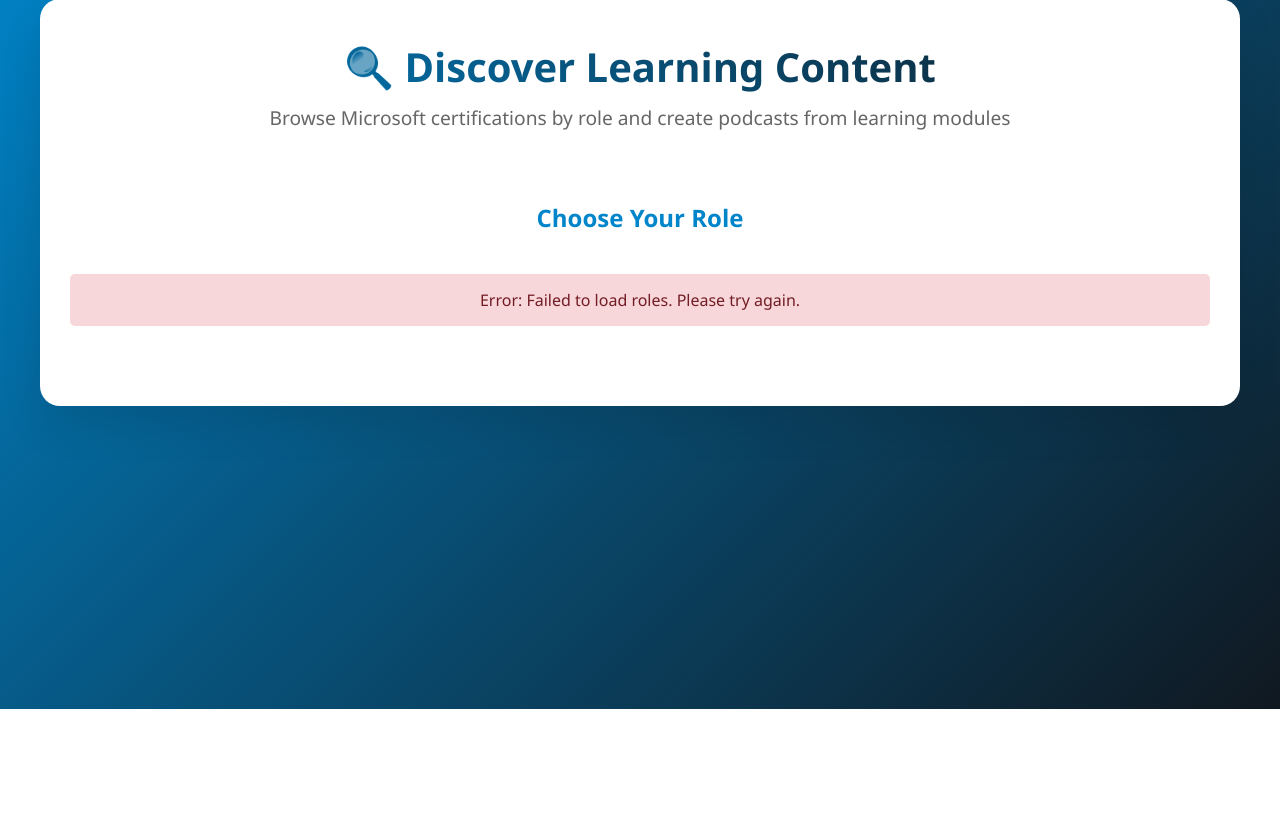
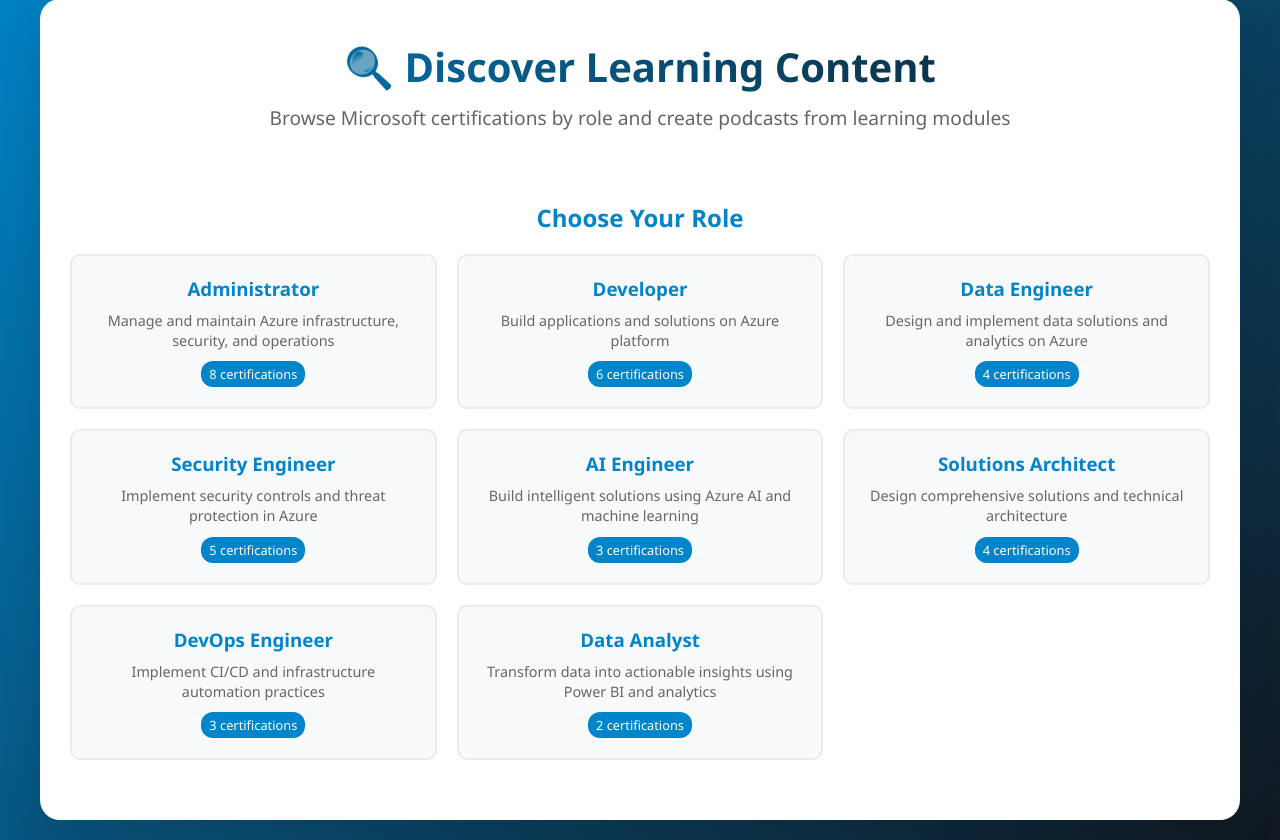
Before and after one commit to Thor-DraperJr/EdutainmentForge, a Flask app: template templates/discover.html in a window 1280 px wide. Shown: the part 91-931 px from the top of the page. Before the commit the page ends 800 px from the top, so only its background shows below. Run offline with Flask 3, Linux system fonts and the light colour scheme; the template is opened without the code that fills it, so the values that code supplies are empty.

Commit message:
Implement progressive loading architecture for better performance
- Replace API-dependent role loading with static role data for instant display
- Add lazy loading for certifications (API call only when role clicked)
- Add lazy loading for modules (API call only when certification clicked)
- Add lazy loading for unit details with accurate URLs (API call only when units expanded)
- Implement module details caching to avoid repeated API calls
- Knowledge check links now use accurate URLs directly from MS Learn API
- Significantly improved page load performance and user experience
- Maintains accuracy while providing immediate feedback at each navigation level

```diff
--- a/templates/discover.html
+++ b/templates/discover.html
@@ -628,32 +628,64 @@
     <script>
         let currentRole = null;
         let currentCertification = null;
-        let rolesData = {};
+        let moduleDetailsCache = new Map(); // Cache for module details to avoid repeated API calls
 
-        // Load roles on page load
+        // Static role data for instant loading - no API call needed
+        const STATIC_ROLES = [
+            {
+                id: 'administrator',
+                name: 'Administrator',
+                description: 'Manage and maintain Azure infrastructure, security, and operations',
+                certification_count: 8
+            },
+            {
+                id: 'developer',
+                name: 'Developer',
+                description: 'Build applications and solutions on Azure platform',
+                certification_count: 6
+            },
+            {
+                id: 'data-engineer',
+                name: 'Data Engineer',
+                description: 'Design and implement data solutions and analytics on Azure',
+                certification_count: 4
+            },
+            {
+                id: 'security-engineer',
+                name: 'Security Engineer',
+                description: 'Implement security controls and threat protection in Azure',
+                certification_count: 5
+            },
+            {
+                id: 'ai-engineer',
+                name: 'AI Engineer',
+                description: 'Build intelligent solutions using Azure AI and machine learning',
+                certification_count: 3
+            },
+            {
+                id: 'solutions-architect',
+                name: 'Solutions Architect',
+                description: 'Design comprehensive solutions and technical architecture',
+                certification_count: 4
+            },
+            {
+                id: 'devops-engineer',
+                name: 'DevOps Engineer',
+                description: 'Implement CI/CD and infrastructure automation practices',
+                certification_count: 3
+            },
+            {
+                id: 'data-analyst',
+                name: 'Data Analyst',
+                description: 'Transform data into actionable insights using Power BI and analytics',
+                certification_count: 2
+            }
+        ];
+
+        // Load roles immediately on page load - no API call needed
         document.addEventListener('DOMContentLoaded', function() {
-            loadRoles();
+            displayRoles(STATIC_ROLES);
         });
-
-        // Load available roles
-        function loadRoles() {
-            showLoading('roleGrid');
-
-            fetch('/api/catalog/roles')
-                .then(response => response.json())
-                .then(data => {
-                    if (data.error) {
-                        showError('roleGrid', data.error);
-                        return;
-                    }
-
-                    displayRoles(data.roles);
-                })
-                .catch(error => {
-                    console.error('Error loading roles:', error);
-                    showError('roleGrid', 'Failed to load roles. Please try again.');
-                });
-        }
 
         // Display roles
         function displayRoles(roles) {
@@ -668,20 +700,22 @@
             `).join('');
         }
 
-        // Select a role and load its certifications
+        // Select a role and load its certifications (API call only when needed)
         function selectRole(roleId, roleName) {
             currentRole = { id: roleId, name: roleName };
-            showLoading('certGrid');
 
-            // Hide role selection, show certification section
+            // Hide role selection, show certification section immediately
             document.getElementById('roleSelection').style.display = 'none';
             document.getElementById('certificationSection').style.display = 'block';
 
-            // Update breadcrumb and title
+            // Update breadcrumb and title immediately
             document.getElementById('breadcrumb').innerHTML = `<a href="#" onclick="showRoles()">Roles</a> > ${roleName}`;
             document.getElementById('certificationTitle').textContent = `${roleName} Certifications`;
 
-            // Load certifications for this role
+            // Show loading only for the certification grid
+            showLoading('certGrid');
+
+            // NOW make the API call to load certifications for this role
             fetch(`/api/catalog/roles/${roleId}/certifications`)
                 .then(response => response.json())
                 .then(data => {
@@ -722,21 +756,23 @@
             `).join('');
         }
 
-        // Select a certification and load its modules
+        // Select a certification and load its modules (API call only when needed)
         function selectCertification(certId, certName) {
             currentCertification = { id: certId, name: certName };
-            showLoading('moduleList');
 
-            // Hide certification section, show module section
+            // Hide certification section, show module section immediately
             document.getElementById('certificationSection').style.display = 'none';
             document.getElementById('moduleSection').style.display = 'block';
 
-            // Update breadcrumb and title
+            // Update breadcrumb and title immediately
             document.getElementById('moduleBreadcrumb').innerHTML =
                 `<a href="#" onclick="showRoles()">Roles</a> > <a href="#" onclick="showCertifications()">${currentRole.name}</a> > ${certId}`;
             document.getElementById('moduleTitle').textContent = `${certName} - Learning Modules`;
 
-            // Load modules for this certification
+            // Show loading only for the module list
+            showLoading('moduleList');
+
+            // NOW make the API call to load modules for this certification
             fetch(`/api/catalog/certifications/${certId}/modules`)
                 .then(response => response.json())
                 .then(data => {
@@ -753,7 +789,7 @@
                 });
         }
 
-        // Display modules with smart organization
+        // Display modules with lazy-loaded unit details
         function displayModules(modules) {
             const moduleList = document.getElementById('moduleList');
 
@@ -772,7 +808,7 @@
             });
 
             moduleList.innerHTML = sortedModules.map((module, index) => `
-                <div class="module-item">
+                <div class="module-item" data-module-url="${module.url}" data-module-id="${module.id || ''}">
                     <div class="module-header">
                         <div class="module-title">${module.title}</div>
                         <div class="module-meta">
@@ -782,44 +818,15 @@
                         </div>
                     </div>
                     ${module.description ? `<div class="module-description">${module.description}</div>` : ''}
-                    ${module.unit_details ? `
-                        <button class="toggle-units" onclick="toggleUnits('units-${index}')">
-                            📑 View ${module.units} units
-                        </button>
-                        <div class="units-preview" id="units-${index}">
-                            <h5>Module Units:</h5>
-                            <ul class="units-list">
-                                ${module.unit_details.map((unit, unitIndex) => {
-                                    const isKnowledgeCheck = unit.toLowerCase().includes('knowledge check');
-
-                                    if (isKnowledgeCheck) {
-                                        return `
-                                            <li class="unit-item knowledge-check" id="unit-${index}-${unitIndex}">
-                                                <span class="unit-title">${unit}</span>
-                                                <div class="unit-controls">
-                                                    <a href="#" class="unit-knowledge-link"
-                                                       onclick="openKnowledgeCheck('${module.url}', ${unitIndex + 1}); return false;">
-                                                        🧠 Take Knowledge Check
-                                                    </a>
-                                                </div>
-                                            </li>
-                                        `;
-                                    } else {
-                                        return `
-                                            <li class="unit-item" id="unit-${index}-${unitIndex}">
-                                                <span class="unit-title">${unit}</span>
-                                                <div class="unit-controls">
-                                                    <button class="unit-generate-button" onclick="generateUnitPodcast('${module.url}', '${unit}', '${module.title}', ${index}, ${unitIndex})">
-                                                        🎙️ Generate Podcast
-                                                    </button>
-                                                </div>
-                                            </li>
-                                        `;
-                                    }
-                                }).join('')}
-                            </ul>
-                        </div>
-                    ` : ''}
+                    <button class="toggle-units" onclick="toggleUnitsWithAPI('units-${index}', '${module.url}', '${module.id || ''}', ${index})">
+                        📑 View ${module.units || 'units'}
+                    </button>
+                    <div class="units-preview" id="units-${index}">
+                        <!-- Units will be loaded here when expanded -->
+                    </div>
+                    <button class="generate-button" onclick="generatePodcast('${module.url}', '${module.title.replace(/'/g, "\\'")}')">
+                        🎙️ Generate Full Module Podcast
+                    </button>
                 </div>
             `).join('');
 
@@ -931,14 +938,127 @@
             currentCertification = null;
         }
 
-        // Toggle unit details display
+        // Toggle unit details display with API-driven accurate URLs
+        async function toggleUnitsWithAPI(unitsId, moduleUrl, moduleId, moduleIndex) {
+            const unitsDiv = document.getElementById(unitsId);
+            const button = unitsDiv.previousElementSibling;
+
+            if (unitsDiv.classList.contains('show')) {
+                // Hide units
+                unitsDiv.classList.remove('show');
+                button.textContent = `📑 View units`;
+                return;
+            }
+
+            // Show units - check if we need to load them
+            if (unitsDiv.innerHTML.trim() === '' || unitsDiv.innerHTML.includes('<!-- Units will be loaded here')) {
+                // Show loading state
+                button.textContent = '⏳ Loading units...';
+                unitsDiv.innerHTML = `
+                    <div class="loading">
+                        <div class="spinner"></div>
+                        <div>Loading unit details...</div>
+                    </div>
+                `;
+
+                try {
+                    // Get accurate unit details from API with caching
+                    let moduleDetails = moduleDetailsCache.get(moduleUrl);
+
+                    if (!moduleDetails) {
+                        const response = await fetch(`/api/catalog/modules/${encodeURIComponent(moduleUrl)}`);
+                        if (response.ok) {
+                            moduleDetails = await response.json();
+                            moduleDetailsCache.set(moduleUrl, moduleDetails);
+                        }
+                    }
+
+                    if (moduleDetails && moduleDetails.units) {
+                        // Use API data with accurate URLs
+                        displayUnitsFromAPI(unitsDiv, moduleDetails.units, moduleIndex, moduleDetails.title);
+                    } else {
+                        // Fallback to basic display
+                        displayUnitsFallback(unitsDiv, moduleIndex, moduleUrl);
+                    }
+
+                } catch (error) {
+                    console.warn('Failed to load unit details from API, using fallback:', error);
+                    displayUnitsFallback(unitsDiv, moduleIndex, moduleUrl);
+                }
+
+                button.textContent = '📑 Hide units';
+            } else {
+                // Units already loaded, just show them
+                button.textContent = '📑 Hide units';
+            }
+
+            unitsDiv.classList.add('show');
+        }
+
+        // Display units using accurate API data
+        function displayUnitsFromAPI(unitsDiv, units, moduleIndex, moduleTitle) {
+            unitsDiv.innerHTML = `
+                <h5>Module Units:</h5>
+                <ul class="units-list">
+                    ${units.map((unit, unitIndex) => {
+                        const isKnowledgeCheck = unit.title.toLowerCase().includes('knowledge check');
+
+                        if (isKnowledgeCheck) {
+                            return `
+                                <li class="unit-item knowledge-check" id="unit-${moduleIndex}-${unitIndex}">
+                                    <span class="unit-title">${unit.title}</span>
+                                    <div class="unit-controls">
+                                        <a href="${unit.url}" target="_blank" class="unit-knowledge-link">
+                                            🧠 Take Knowledge Check
+                                        </a>
+                                    </div>
+                                </li>
+                            `;
+                        } else {
+                            return `
+                                <li class="unit-item" id="unit-${moduleIndex}-${unitIndex}">
+                                    <span class="unit-title">${unit.title}</span>
+                                    <div class="unit-controls">
+                                        <button class="unit-generate-button" onclick="generateUnitPodcast('${unit.url}', '${unit.title.replace(/'/g, "\\'")}', '${moduleTitle.replace(/'/g, "\\'")}', ${moduleIndex}, ${unitIndex})">
+                                            🎙️ Generate Podcast
+                                        </button>
+                                    </div>
+                                </li>
+                            `;
+                        }
+                    }).join('')}
+                </ul>
+            `;
+        }
+
+        // Fallback display when API is unavailable
+        function displayUnitsFallback(unitsDiv, moduleIndex, moduleUrl) {
+            unitsDiv.innerHTML = `
+                <h5>Module Units:</h5>
+                <div class="error">
+                    Unable to load detailed unit information. You can still generate a podcast for the full module.
+                </div>
+                <ul class="units-list">
+                    <li class="unit-item">
+                        <span class="unit-title">Full Module Content</span>
+                        <div class="unit-controls">
+                            <button class="unit-generate-button" onclick="generatePodcast('${moduleUrl}', 'Full Module')">
+                                🎙️ Generate Full Module Podcast
+                            </button>
+                        </div>
+                    </li>
+                </ul>
+            `;
+        }
+
+        // Legacy toggle function for backward compatibility
         function toggleUnits(unitsId) {
             const unitsDiv = document.getElementById(unitsId);
             const button = unitsDiv.previousElementSibling;
 
             if (unitsDiv.classList.contains('show')) {
                 unitsDiv.classList.remove('show');
-                button.textContent = `📑 View ${unitsDiv.querySelectorAll('li').length} units`;
+                button.textContent = `📑 View units`;
             } else {
                 unitsDiv.classList.add('show');
                 button.textContent = '📑 Hide units';
@@ -1244,33 +1364,16 @@
             `;
         }
 
-        // Knowledge check functionality
-        async function openKnowledgeCheck(moduleUrl, unitIndex) {
-            try {
-                // Try to get accurate URL from module details API
-                const moduleId = extractModuleId(moduleUrl);
-                const response = await fetch(`/api/catalog/modules/${encodeURIComponent(moduleId)}`);
-
-                if (response.ok) {
-                    const moduleDetails = await response.json();
-                    const units = moduleDetails.units || [];
-
-                    // Find the knowledge check unit
-                    for (const unit of units) {
-                        if (unit.title.toLowerCase().includes('knowledge check') &&
-                            unit.url && unit.url.trim()) {
-                            window.open(unit.url, '_blank');
-                            return;
-                        }
-                    }
-                }
-
-                // Fallback: construct URL based on common patterns
-                openKnowledgeCheckFallback(moduleUrl, unitIndex);
-
-            } catch (error) {
-                console.warn('Failed to get module details, using fallback:', error);
-                openKnowledgeCheckFallback(moduleUrl, unitIndex);
+        // Knowledge check functionality - simplified since we now have accurate URLs from API
+        function openKnowledgeCheck(url, unitIndex) {
+            // This function is now mainly used as fallback
+            // The new API-driven approach uses direct URLs in the href attributes
+            if (url && url.trim()) {
+                window.open(url, '_blank');
+            } else {
+                // Fallback construction for edge cases
+                console.warn('No URL provided for knowledge check, using fallback construction');
+                openKnowledgeCheckFallback(url, unitIndex);
             }
         }
 
```
